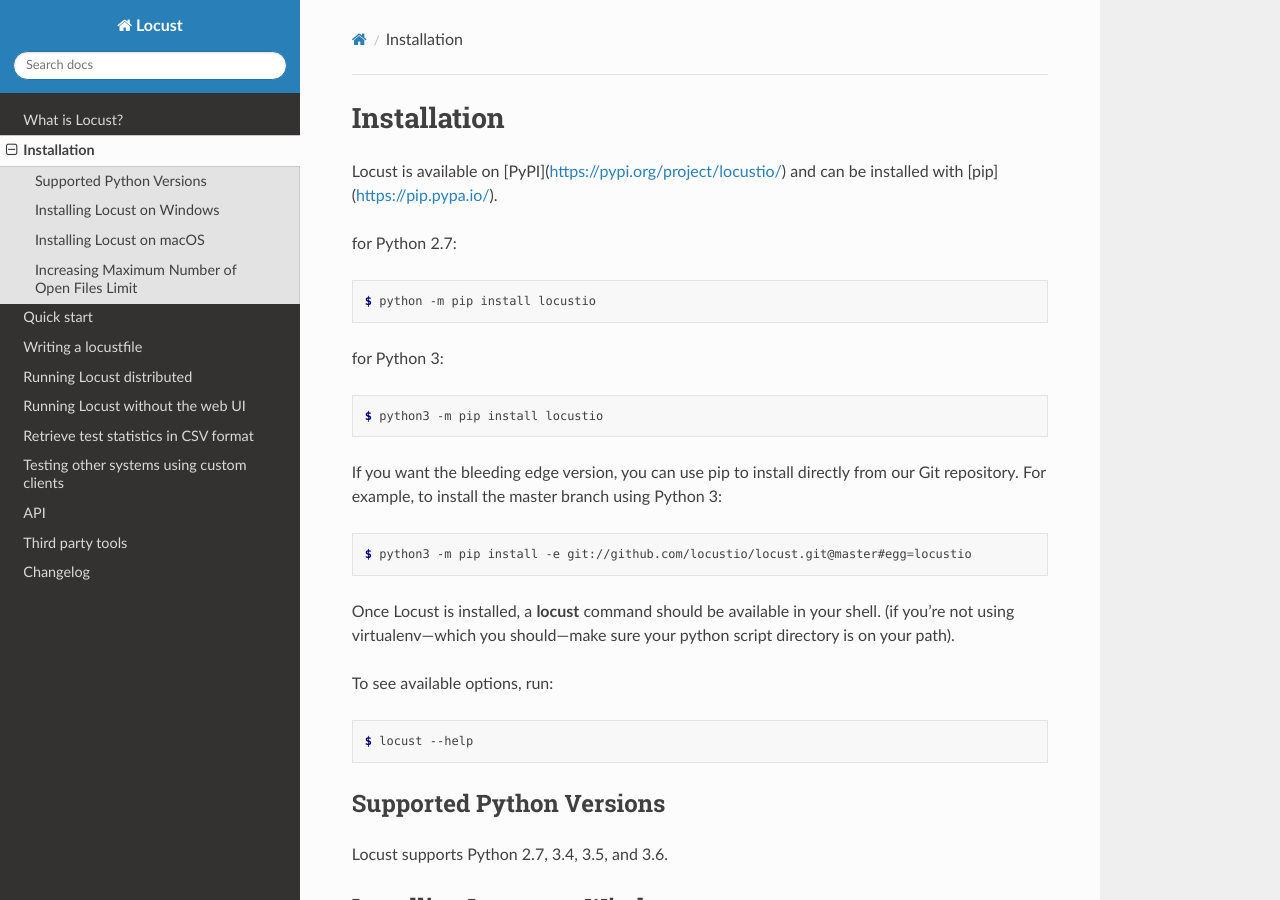
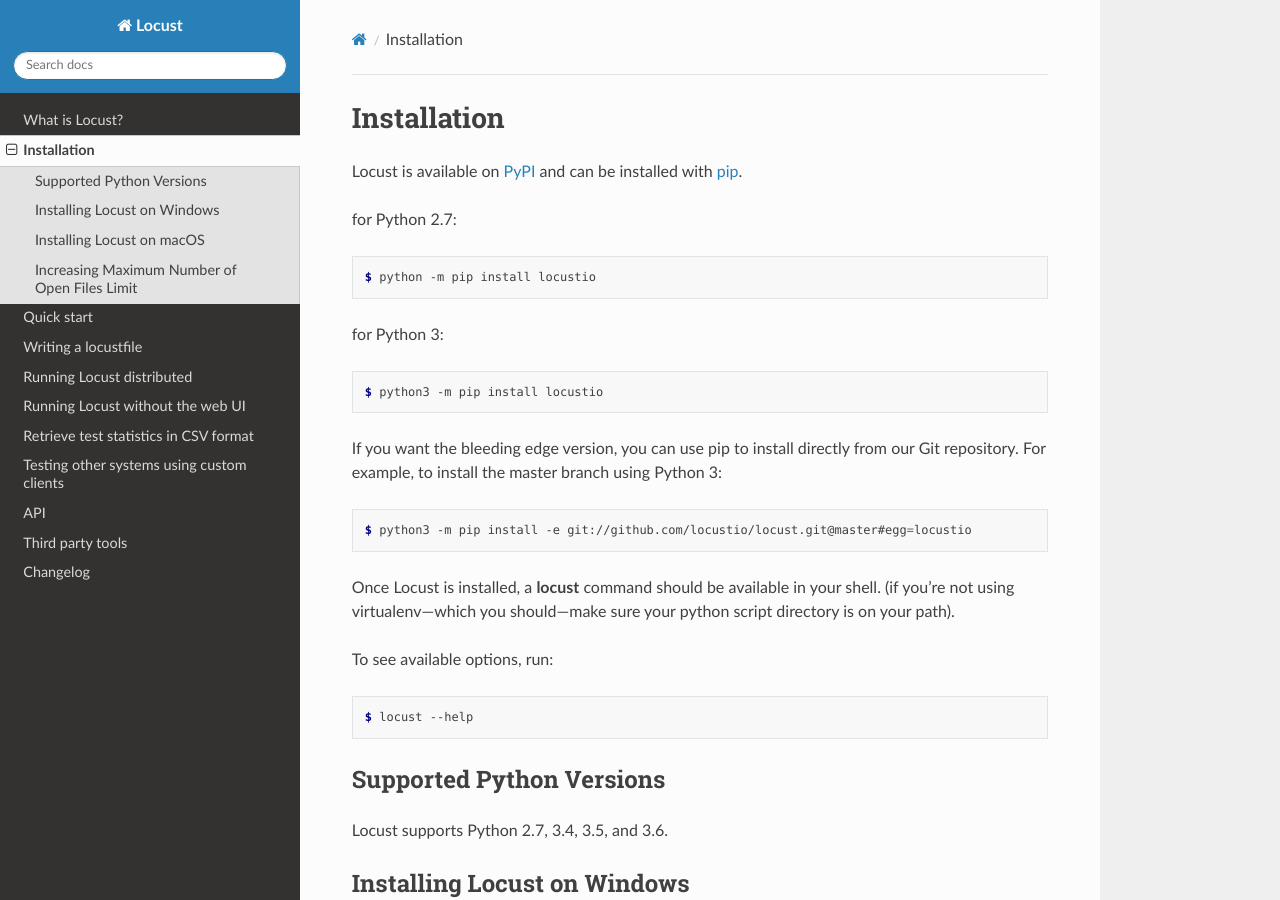
Before and after one commit to locustio/locust, a Sphinx documentation site: the page built from docs/installation.rst, in a window 1280 px wide and 900 px high. Built offline with Sphinx 7.4.7 and the Read the Docs theme 2.0.0, drawn with Linux system fonts in a browser that asks for light colours; pages that are not in the unit, such as notebooks, are missing from menus.

Commit message:
fix doc links

```diff
--- a/docs/installation.rst
+++ b/docs/installation.rst
@@ -1,7 +1,7 @@
 Installation
 ============
 
-Locust is available on [PyPI](https://pypi.org/project/locustio/) and can be installed with [pip](https://pip.pypa.io/).
+Locust is available on `PyPI <https://pypi.org/project/locustio/>`_ and can be installed with `pip <https://pip.pypa.io/>`_.
 
 for Python 2.7:
 
```
